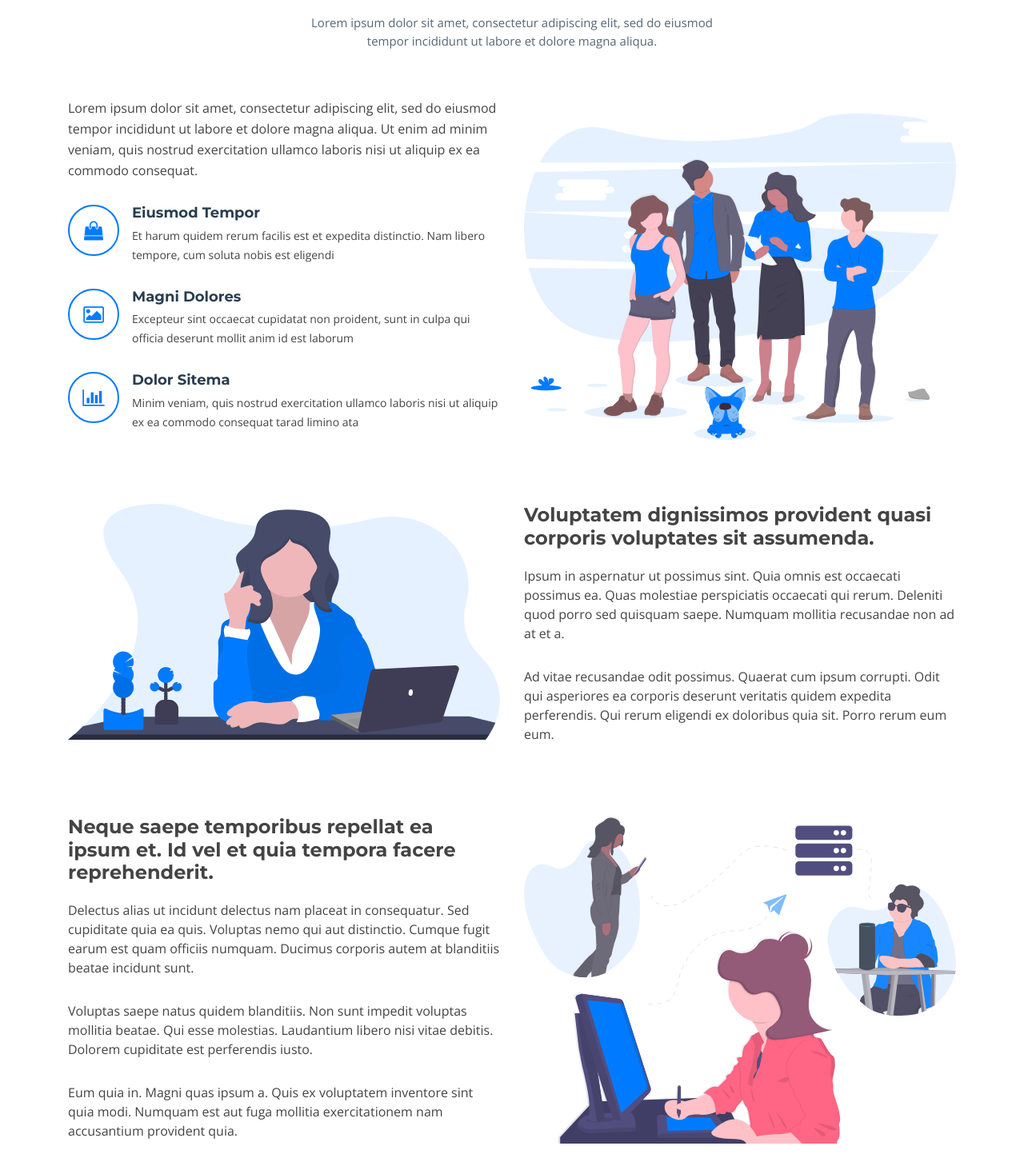
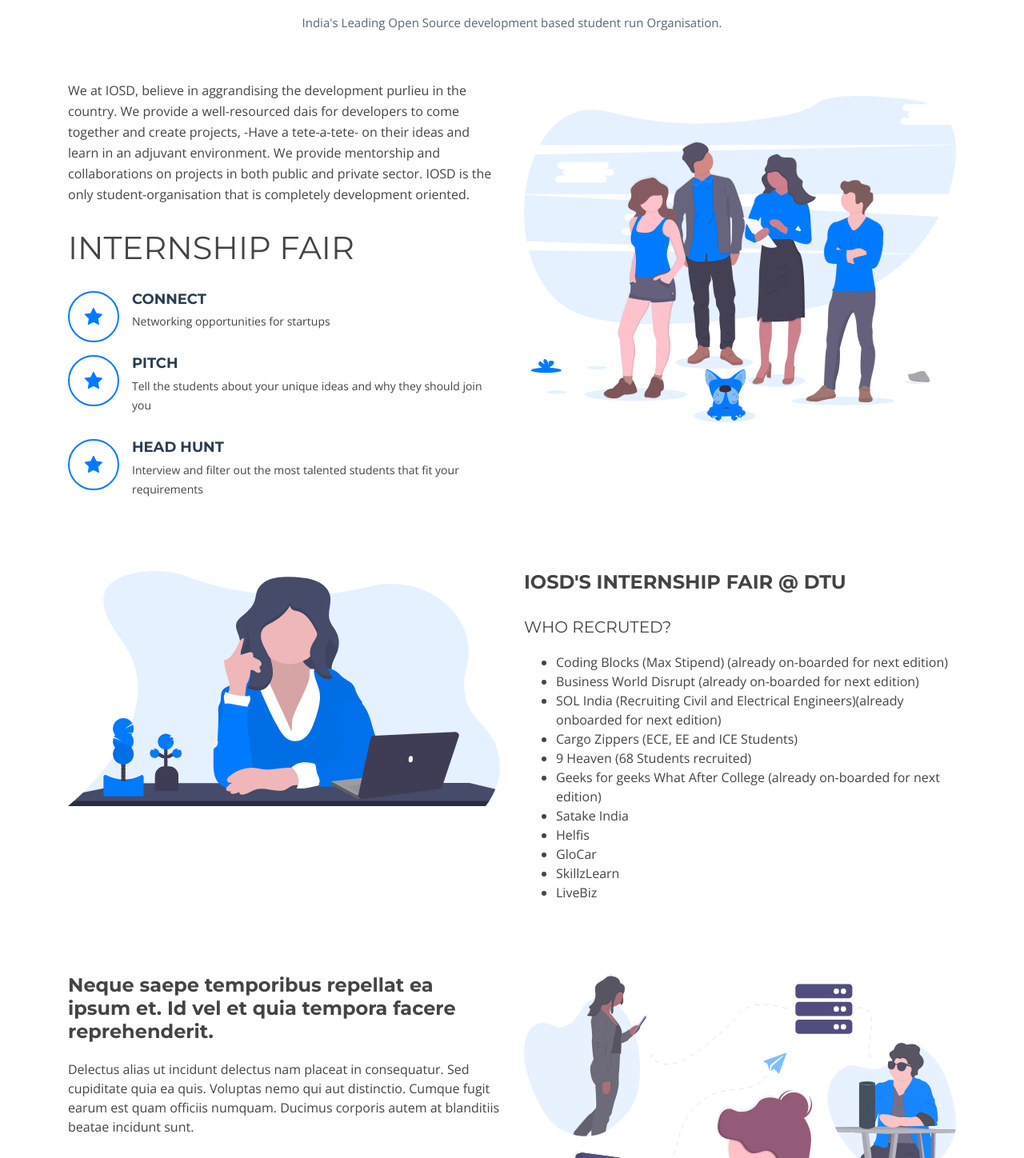
Before and after one commit to IOSD/Internship-Fair-2019, a plain HTML site: page index.html in a window 1280 px wide. Shown: the part 740-2188 px from the top of the page at 80% size. Drawn offline with nearby package versions, Linux system fonts and the light colour scheme; files whose address does not match are found by name.

Commit message:
minor changes

```diff
--- a/css/style.css
+++ b/css/style.css
@@ -159,7 +159,8 @@
 #header .logo img {
   padding: 0;
   margin: 7px 0;
-  max-height: 26px;
+  max-height: 40px;
+  max-width: 100px;
 }
 
 .main-pages {
--- a/index.html
+++ b/index.html
@@ -49,7 +49,7 @@
       <div class="logo float-left">
         <!-- Uncomment below if you prefer to use an image logo -->
         <!-- <h1 class="text-light"><a href="#header"><span>NewBiz</span></a></h1> -->
-        <a href="#intro" class="scrollto"><img src="img/logo.png" alt="" class="img-fluid"></a>
+        <a href="#intro" class="scrollto"><img src="img/iosd.png" alt="logo" class="img-fluid"></a>
       </div>
 
       <nav class="main-nav float-right d-none d-lg-block">
@@ -94,7 +94,7 @@
       </div>
 
       <div class="intro-info">
-        <h2>We provide<br><span>solutions</span><br>for your business!</h2>
+        <h2>IOSD<br>INTERNSHIP FAIR<br>2019</h2>
         <div>
           <a href="#about" class="btn-get-started scrollto">Get Started</a>
           <a href="#services" class="btn-services scrollto">Our Services</a>
@@ -114,32 +114,35 @@
 
         <header class="section-header">
           <h3>About Us</h3>
-          <p>Lorem ipsum dolor sit amet, consectetur adipiscing elit, sed do eiusmod tempor incididunt ut labore et dolore magna aliqua.</p>
+          <p>India's Leading Open Source development based student run Organisation.</p>
         </header>
 
         <div class="row about-container">
 
           <div class="col-lg-6 content order-lg-1 order-2">
             <p>
-              Lorem ipsum dolor sit amet, consectetur adipiscing elit, sed do eiusmod tempor incididunt ut labore et dolore magna aliqua. Ut enim ad minim veniam, quis nostrud exercitation ullamco laboris nisi ut aliquip ex ea commodo consequat.
-            </p>
+              We at IOSD, believe in aggrandising the development purlieu in the country. We provide a well-resourced dais for developers to come together and create projects, -Have a tete-a-tete- on their ideas and learn in an adjuvant environment. We provide mentorship and collaborations on projects in both public and private sector. IOSD is the only student-organisation that is completely development oriented.
+
+
+              <h1 id="interenship">INTERNSHIP FAIR</h1>
+              </p>
 
             <div class="icon-box wow fadeInUp">
-              <div class="icon"><i class="fa fa-shopping-bag"></i></div>
-              <h4 class="title"><a href="#">Eiusmod Tempor</a></h4>
-              <p class="description">Et harum quidem rerum facilis est et expedita distinctio. Nam libero tempore, cum soluta nobis est eligendi</p>
+              <div class="icon"><i class="fa fa-star"></i></div>
+              <h4 class="title"><a href="#">CONNECT</a></h4>
+              <p class="description">Networking opportunities for startups </p>
             </div>
 
             <div class="icon-box wow fadeInUp" data-wow-delay="0.2s">
-              <div class="icon"><i class="fa fa-photo"></i></div>
-              <h4 class="title"><a href="#">Magni Dolores</a></h4>
-              <p class="description">Excepteur sint occaecat cupidatat non proident, sunt in culpa qui officia deserunt mollit anim id est laborum</p>
+              <div class="icon"><i class="fa fa-star"></i></div>
+              <h4 class="title"><a href="#">PITCH</a></h4>
+              <p class="description">Tell the students about your unique ideas and why they should join you </p>
             </div>
 
             <div class="icon-box wow fadeInUp" data-wow-delay="0.4s">
-              <div class="icon"><i class="fa fa-bar-chart"></i></div>
-              <h4 class="title"><a href="#">Dolor Sitema</a></h4>
-              <p class="description">Minim veniam, quis nostrud exercitation ullamco laboris nisi ut aliquip ex ea commodo consequat tarad limino ata</p>
+              <div class="icon"><i class="fa fa-star"></i></div>
+              <h4 class="title"><a href="#">HEAD HUNT</a></h4>
+              <p class="description">Interview and filter out the most talented students that fit your requirements </p>
             </div>
 
           </div>
@@ -154,13 +157,24 @@
             <img src="img/about-extra-1.svg" class="img-fluid" alt="">
           </div>
           <div class="col-lg-6 wow fadeInUp pt-5 pt-lg-0">
-            <h4>Voluptatem dignissimos provident quasi corporis voluptates sit assumenda.</h4>
+            <h4>IOSD'S INTERNSHIP FAIR @ DTU</h4>
             <p>
-              Ipsum in aspernatur ut possimus sint. Quia omnis est occaecati possimus ea. Quas molestiae perspiciatis occaecati qui rerum. Deleniti quod porro sed quisquam saepe. Numquam mollitia recusandae non ad at et a.
+              <h5>WHO RECRUTED?</h5>
+              <ul>
+                <li>Coding Blocks (Max Stipend) (already on-boarded for next edition)</li>
+                <li>Business World Disrupt (already on-boarded for next edition)</li>
+                <li>SOL India (Recruiting Civil and Electrical Engineers)(already onboarded for next edition)</li>
+                <li>Cargo Zippers (ECE, EE and ICE Students)</li>
+                <li>9 Heaven (68 Students recruited)</li>
+                <li> Geeks for geeks What After College (already on-boarded for next edition)</li>
+                <li>Satake India</li>
+                <li>Helfis</li>
+                <li>GloCar</li>
+                <li>SkillzLearn</li>
+                <li>LiveBiz</li>
+
             </p>
-            <p>
-              Ad vitae recusandae odit possimus. Quaerat cum ipsum corrupti. Odit qui asperiores ea corporis deserunt veritatis quidem expedita perferendis. Qui rerum eligendi ex doloribus quia sit. Porro rerum eum eum.
-            </p>
+
           </div>
         </div>
 
@@ -549,7 +563,7 @@
 
     <!--==========================
       Team Section
-    ============================-->
+    ============================
     <section id="team">
       <div class="container">
         <div class="section-header">
@@ -634,7 +648,7 @@
         </div>
 
       </div>
-    </section><!-- #team -->
+    </section> #team -->
 
     <!--==========================
       Clients Section
@@ -781,8 +795,8 @@
         <div class="row">
 
           <div class="col-lg-4 col-md-6 footer-info">
-            <h3>NewBiz</h3>
-            <p>Cras fermentum odio eu feugiat lide par naso tierra. Justo eget nada terra videa magna derita valies darta donna mare fermentum iaculis eu non diam phasellus. Scelerisque felis imperdiet proin fermentum leo. Amet volutpat consequat mauris nunc congue.</p>
+            <h3>IOSD</h3>
+            <p>We at IOSD, believe in aggrandising the development purlieu in the country. We provide a well-resourced dais for developers to come together and create projects, -Have a tete-a-tete- on their ideas and learn in an adjuvant environment. We provide mentorship and collaborations on projects in both public and private sector. IOSD is the only student-organisation that is completely development oriented. </p>
           </div>
 
           <div class="col-lg-2 col-md-6 footer-links">
@@ -799,18 +813,16 @@
           <div class="col-lg-3 col-md-6 footer-contact">
             <h4>Contact Us</h4>
             <p>
-              A108 Adam Street <br>
-              New York, NY 535022<br>
-              United States <br>
-              <strong>Phone:</strong> +1 5589 55488 55<br>
-              <strong>Email:</strong> info@example.com<br>
+              F/F, 4, Amar Park, Inderlok, Delhi-110035 <br>
+              <strong>Phone:</strong> +91 9013803905<br>
+              <strong>Email:</strong> contact@iosd.tech<br>
             </p>
 
             <div class="social-links">
               <a href="#" class="twitter"><i class="fa fa-twitter"></i></a>
               <a href="#" class="facebook"><i class="fa fa-facebook"></i></a>
               <a href="#" class="instagram"><i class="fa fa-instagram"></i></a>
-              <a href="#" class="google-plus"><i class="fa fa-google-plus"></i></a>
+              <a href="#" class="google-plus"><i class="fa fa-youtube"></i></a>
               <a href="#" class="linkedin"><i class="fa fa-linkedin"></i></a>
             </div>
 
```
Also changed, not shown: img/iosd.png (added).
